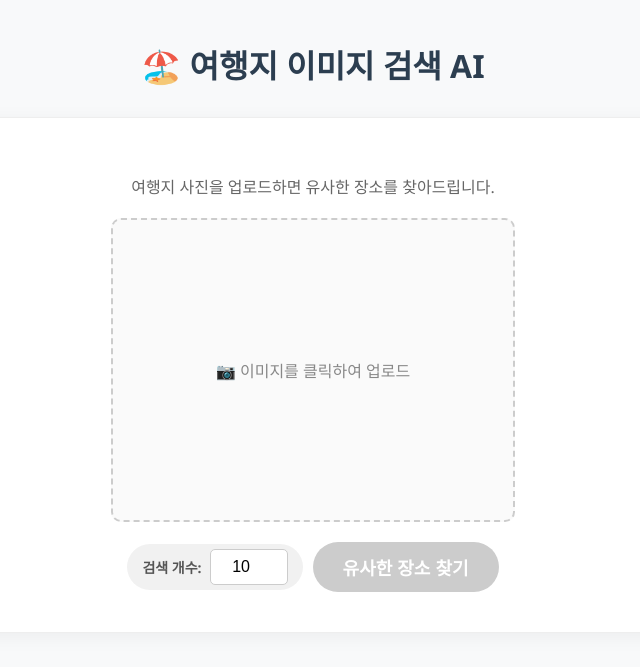
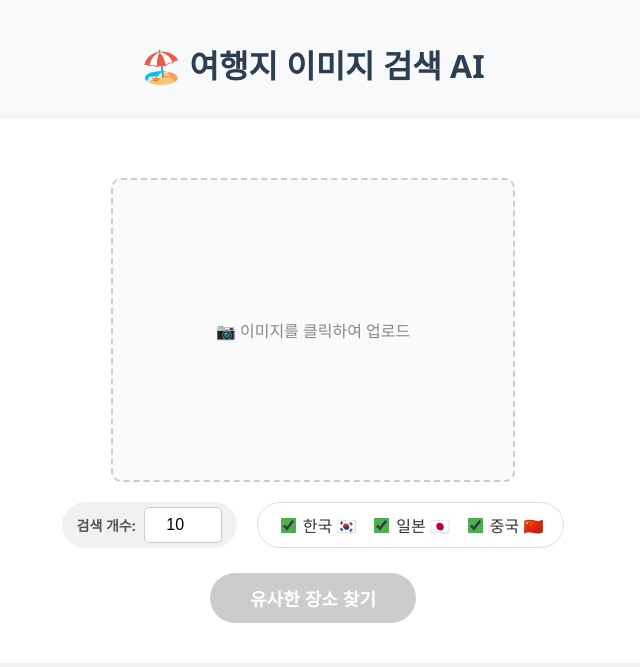
Before and after one commit to wjddnr0920/trip_recommend, a FastAPI app: page / in a window 1280 px wide. Shown: the top 667 px of the page, without its empty margins (327-967 px from the left). Run offline with FastAPI, Linux system fonts and the light colour scheme; parts of the project's set-up code (start-up, migrations or seed data) failed here and were passed over.

Commit message:
[feature] - 국가별 필터링 기능 추가

```diff
--- a/app.py
+++ b/app.py
@@ -5,6 +5,7 @@ import torch.nn.functional as F
 import faiss
 import pickle
 import numpy as np
+import pandas as pd
 from PIL import Image
 import io
 from contextlib import asynccontextmanager
@@ -47,12 +48,25 @@ def load_resources():
     with open(os.path.join(output_dir, "id_map.pkl"), 'rb') as f:
         id_map = pickle.load(f)
 
+    print(f"Loading metadata...")
+
+    try:
+        df = pd.read_csv(config['paths']['custom_metadata_csv'])
+        # 'directory' 컬럼(파일 경로)을 Key로, 'country' 컬럼을 Value로 하는 딕셔너리 생성
+        # 검색 속도를 위해 미리 Dict로 변환해둠
+        path_to_country = dict(zip(df['directory'].str.strip(), df['country'].str.strip()))
+        print(f"Loaded country info for {len(path_to_country)} images.")
+    except Exception as e:
+        print(f"Error loading metadata: {e}")
+        path_to_country = {}
+
     return {
         "config": config,
         "model": model,
         "processor": processor,
         "index": index,
         "id_map": id_map,
+        "path_to_country": path_to_country,
         "device": device
     }
 
@@ -72,7 +86,7 @@ async def read_root(request: Request):
 
 @app.post("/search")
 # top_k 파라미터를 Form으로 받음 (기본값 10)
-async def search_image(file: UploadFile = File(...), top_k: int = Form(10)):
+async def search_image(file: UploadFile = File(...), top_k: int = Form(10), countries: list[str] = Form([])):
     """이미지를 업로드받아 중복 없는 검색 수행"""
     try:
         contents = await file.read()
@@ -81,6 +95,10 @@ async def search_image(file: UploadFile = File(...), top_k: int = Form(10)):
         processor = resources["processor"]
         model = resources["model"]
         device = resources["device"]
+        path_to_country = resources["path_to_country"]
+
+        # 선택된 국가가 없으면(빈 리스트) 모든 국가 검색으로 간주
+        target_countries = set(countries) if countries else {'korea', 'japan', 'china'}
 
         # CPU 전용이므로 to(device)만 호출
         inputs = processor(images=query_image, return_tensors="pt").to(device)
@@ -95,7 +113,7 @@ async def search_image(file: UploadFile = File(...), top_k: int = Form(10)):
 
         # --- 수정된 부분: 중복 제거 로직 ---
         target_k = top_k  # 최종적으로 보여줄 개수
-        fetch_k = max(50, target_k*3)   # 중복을 고려해 넉넉하게 가져올 후보 개수(최소 50개, 요청이 많으면 요청 * 3배)
+        fetch_k = len(path_to_country)   # 필터링으로 인해 탈락할 후보를 고려하여 Faiss에서 전체 검색
 
         real_k = min(fetch_k, index.ntotal)
         distances, indices = index.search(query_vector, real_k)
@@ -108,8 +126,19 @@ async def search_image(file: UploadFile = File(...), top_k: int = Form(10)):
             idx_item = int(idx)
 
             if idx_item in id_map:
-                file_path = os.path.join("/home/workspace/data", id_map[idx_item])
-                score = float(distances[0][i])
+                metadata_path = id_map[idx_item]
+                file_path = os.path.join("/home/workspace/data", metadata_path)
+
+                # --- 국가 필터링 로직 ---
+                # 메타데이터 딕셔너리에서 해당 이미지의 국가 정보를 찾음
+                # 키가 없는 경우를 대비해 기본값 처리 필요할 수 있음
+                img_country = path_to_country.get(metadata_path.strip())
+
+                # 국가 정보가 있고, 사용자가 선택한 국가 목록에 없으면 건너뜀
+                if img_country and img_country not in target_countries:
+                    continue
+
+                # --- 중복 제거 로직 ---
                 filename = os.path.basename(file_path)[:-4] # 경로에서 파일명만 추출 (예: 'A.jpg' -> 'A')
 
                 # 이미 나온 파일명인지 확인
@@ -118,10 +147,14 @@ async def search_image(file: UploadFile = File(...), top_k: int = Form(10)):
 
                 # 중복이 아니면 추가
                 seen_filenames.add(filename)
+
+                score = float(distances[0][i])
+
                 results.append({
                     "rank": len(results) + 1, # 현재 결과 리스트 길이를 기반으로 순위 매김
                     "path": file_path,
                     "filename": filename,
+                    "country": img_country,
                     "score": f"{score:.4f}"
                 })
 
--- a/templates/index.html
+++ b/templates/index.html
@@ -23,24 +23,35 @@
         .preview-text { color: #888; font-size: 16px; z-index: 1; }
 
         .controls {
-            margin-top: 20px; display: flex; justify-content: center; gap: 10px; align-items: center;
+            margin-top: 20px; display: flex; flex-direction: column; gap: 15px; align-items: center;
         }
 
-        /* --- 수정된 부분: 입력 필드 스타일 --- */
+        .control-row {
+            display: flex; gap: 20px; align-items: center; flex-wrap: wrap; justify-content: center;
+        }
+
         .input-group {
             display: flex; align-items: center; gap: 8px; background: #f1f1f1; padding: 5px 15px; border-radius: 25px;
         }
         .input-group label { font-size: 14px; font-weight: bold; color: #555; }
-        .input-group input {
+        .input-group input[type="number"] {
             width: 60px; padding: 8px; border: 1px solid #ccc; border-radius: 5px;
             text-align: center; font-size: 16px; outline: none;
         }
-        .input-group input:focus { border-color: #4CAF50; }
+
+        /* --- 국가 선택 체크박스 스타일 --- */
+        .checkbox-group {
+            display: flex; gap: 15px; background: #fff; padding: 10px 20px;
+            border: 1px solid #ddd; border-radius: 25px;
+        }
+        .checkbox-item { display: flex; align-items: center; gap: 5px; cursor: pointer; }
+        .checkbox-item input { cursor: pointer; transform: scale(1.2); accent-color: #4CAF50; }
+        .checkbox-item span { font-weight: 500; }
 
         .btn-search {
-            background-color: #4CAF50; color: white; padding: 12px 30px; border: none;
+            background-color: #4CAF50; color: white; padding: 12px 40px; border: none;
             border-radius: 25px; cursor: pointer; font-size: 18px; font-weight: bold;
-            transition: background 0.3s;
+            transition: background 0.3s; margin-top: 10px;
         }
         .btn-search:hover { background-color: #45a049; }
         .btn-search:disabled { background-color: #ccc; cursor: not-allowed; }
@@ -55,11 +66,16 @@
         .card {
             background: white; border-radius: 12px; overflow: hidden;
             box-shadow: 0 3px 10px rgba(0,0,0,0.08); transition: transform 0.2s;
-            display: flex; flex-direction: column;
+            display: flex; flex-direction: column; position: relative;
         }
         .card:hover { transform: translateY(-5px); box-shadow: 0 5px 15px rgba(0,0,0,0.15); }
 
         .card-img { height: 180px; width: 100%; object-fit: cover; cursor: pointer; }
+
+        .country-badge {
+            position: absolute; top: 10px; right: 10px; background: rgba(0,0,0,0.6); color: white;
+            padding: 4px 8px; border-radius: 4px; font-size: 11px; font-weight: bold;
+        }
 
         .card-body { padding: 15px; flex-grow: 1; display: flex; flex-direction: column; justify-content: space-between; }
         .card-rank {
@@ -86,7 +102,6 @@
     <h1>🏖️ 여행지 이미지 검색 AI</h1>
 
     <div class="upload-section">
-        <p style="color: #666;">여행지 사진을 업로드하면 유사한 장소를 찾아드립니다.</p>
         <input type="file" id="fileInput" accept="image/*" hidden>
         <div class="preview-area" onclick="document.getElementById('fileInput').click()">
             <span class="preview-text" id="previewText">📷 이미지를 클릭하여 업로드</span>
@@ -94,11 +109,26 @@
         </div>
 
         <div class="controls">
-            <!-- 수정된 부분: 직접 입력 필드 -->
-            <div class="input-group">
-                <label for="topKInput">검색 개수:</label>
-                <input type="number" id="topKInput" value="10" min="1" max="100">
+            <div class="control-row">
+                <div class="input-group">
+                    <label for="topKInput">검색 개수:</label>
+                    <input type="number" id="topKInput" value="10" min="1" max="100">
+                </div>
+
+                <!-- 국가 선택 체크박스 -->
+                <div class="checkbox-group">
+                    <label class="checkbox-item">
+                        <input type="checkbox" name="country" value="korea" checked> <span>한국 🇰🇷</span>
+                    </label>
+                    <label class="checkbox-item">
+                        <input type="checkbox" name="country" value="japan" checked> <span>일본 🇯🇵</span>
+                    </label>
+                    <label class="checkbox-item">
+                        <input type="checkbox" name="country" value="china" checked> <span>중국 🇨🇳</span>
+                    </label>
+                </div>
             </div>
+
             <button class="btn-search" id="searchBtn" onclick="performSearch()" disabled>유사한 장소 찾기</button>
         </div>
     </div>
@@ -118,7 +148,7 @@
         const previewImg = document.getElementById('previewImg');
         const previewText = document.getElementById('previewText');
         const searchBtn = document.getElementById('searchBtn');
-        const topKInput = document.getElementById('topKInput'); // 입력 필드
+        const topKInput = document.getElementById('topKInput');
         const resultsArea = document.getElementById('resultsArea');
         const resultsGrid = document.getElementById('resultsGrid');
         const loading = document.getElementById('loading');
@@ -141,17 +171,16 @@
             const file = fileInput.files[0];
             if (!file) return;
 
-            // 입력 값 검증
             let topK = parseInt(topKInput.value);
-            if (isNaN(topK) || topK < 1) {
-                alert("검색 개수는 1 이상의 숫자여야 합니다.");
-                topKInput.value = 10;
+            if (isNaN(topK) || topK < 1) topK = 10;
+
+            // 선택된 국가 수집
+            const checkboxes = document.querySelectorAll('input[name="country"]:checked');
+            const selectedCountries = Array.from(checkboxes).map(cb => cb.value);
+
+            if (selectedCountries.length === 0) {
+                alert("최소한 하나의 국가를 선택해야 합니다.");
                 return;
-            }
-            if (topK > 100) {
-                alert("검색 개수는 최대 100개까지만 가능합니다.");
-                topKInput.value = 100;
-                topK = 100;
             }
 
             loading.style.display = 'flex';
@@ -159,7 +188,12 @@
 
             const formData = new FormData();
             formData.append('file', file);
-            formData.append('top_k', topK); // 입력된 값 전송
+            formData.append('top_k', topK);
+
+            // 선택된 국가들을 각각 append (FastAPI의 List[str] = Form(...) 처리 방식)
+            selectedCountries.forEach(country => {
+                formData.append('countries', country);
+            });
 
             try {
                 const response = await fetch('/search', {
@@ -187,17 +221,26 @@
             resultsArea.style.display = 'block';
 
             if (results.length === 0) {
-                resultsGrid.innerHTML = '<p style="grid-column: 1/-1; text-align:center;">유사한 이미지를 찾을 수 없습니다.</p>';
+                resultsGrid.innerHTML = '<p style="grid-column: 1/-1; text-align:center;">조건에 맞는 유사한 이미지를 찾을 수 없습니다.</p>';
                 return;
             }
 
             results.forEach(item => {
                 const imgUrl = `/image_proxy?path=${encodeURIComponent(item.path)}`;
 
+                // 국가 코드에 따라 깃발 이모지 표시 (선택 사항)
+                let flag = '';
+                if (item.country === 'korea') flag = '🇰🇷';
+                else if (item.country === 'japan') flag = '🇯🇵';
+                else if (item.country === 'china') flag = '🇨🇳';
+
                 const card = document.createElement('div');
                 card.className = 'card';
                 card.innerHTML = `
-                    <img src="${imgUrl}" class="card-img" alt="${item.filename}" onclick="window.open(this.src)">
+                    <div style="position:relative;">
+                        <img src="${imgUrl}" class="card-img" alt="${item.filename}" onclick="window.open(this.src)">
+                        ${item.country ? `<div class="country-badge">${flag} ${item.country.toUpperCase()}</div>` : ''}
+                    </div>
                     <div class="card-body">
                         <div>
                             <span class="card-rank">${item.rank}위</span>
```
